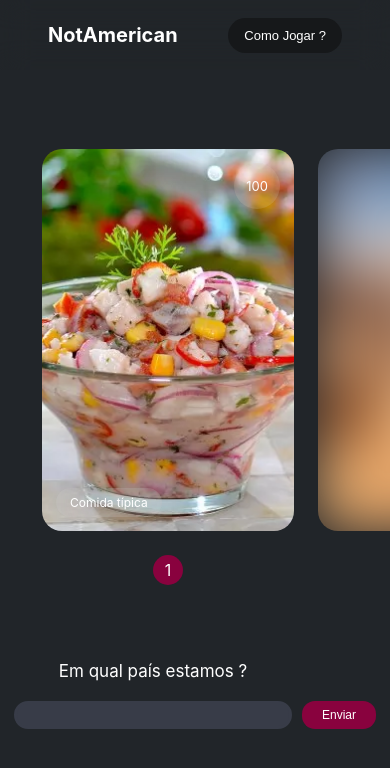
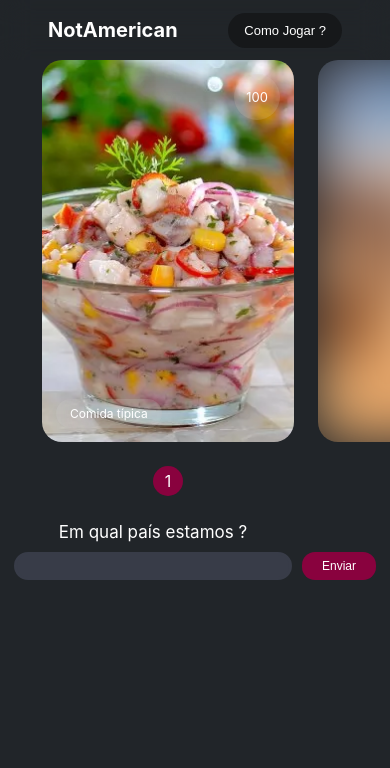
Before and after one commit to jefmoraes/xenomania, a Next.js app: page / in a window 390 px wide. Shown: the top 768 px of the page. Built offline with nearby package versions, Linux system fonts and the light colour scheme.

Commit message:
ajustes de tela mobile

```diff
--- a/src/pages/index.tsx
+++ b/src/pages/index.tsx
@@ -1,5 +1,5 @@
 import { NextPage } from "next"
-import { ChangeEvent, cloneElement, CSSProperties, FormEvent, useContext, useMemo, useRef, useState } from 'react'
+import { ChangeEvent, cloneElement, CSSProperties, FormEvent, HtmlHTMLAttributes, useContext, useMemo, useRef, useState } from 'react'
 import { ThemeContext } from 'styled-components'
 import { Tip, TipProps } from '../Components/Tip'
 import { locations } from '../data/locations'
@@ -16,7 +16,8 @@ import {
   ContainerInput,
   SendButton,
   ContentInput,
-  ButtonContainer
+  ButtonContainer,
+  Main
 
 
 } from '../styles'
@@ -49,9 +50,12 @@ const Home:NextPage = () =>{
       console.log('element.offsetLeft:'+ element.offsetLeft)
 
       if (elementLeft >= tips.offsetWidth + tips.scrollLeft) { //verifica se o elemento esta na tela
-        tips.scrollLeft = elementLeft - tips.offsetWidth + 48;
+        const deslocamento = elementLeft - tips.offsetWidth;
+        tips.scrollLeft = curId.current === 0
+          ? deslocamento
+          : deslocamento + 48;
       } else if (elementLeft <=  tips.scrollLeft) {
-        tips.scrollLeft = element.offsetLeft + 48;
+        tips.scrollLeft = element.offsetLeft ;
       }
 
       /* tips.scrollTo({
@@ -72,12 +76,15 @@ const Home:NextPage = () =>{
         console.log('parabéns');
         ref.current++;
 
+
         if(ref.current < locations.length){
 
           setLocal(locations[ref.current]);
 
           const newTips = tips.map((item,index): TipProps => {
+
             return{
+
               source:item.source,
               name: item.name,
               pos: item.pos,
@@ -88,6 +95,7 @@ const Home:NextPage = () =>{
           setTips([...newTips]);
           setTimeout(() => {
             setTips(locations[ref.current].tips as TipProps[]);
+
           }, 500)
 
         }else{
@@ -95,10 +103,11 @@ const Home:NextPage = () =>{
         }
         setAttempts(true);
         erros.current = 0;
-
+        curId.current = 0;
+        scrollToCard();
         //animação
       }else{
-        if( erros.current <= locations.length ){
+        if( erros.current < 5 ){
           curId.current++;
           scrollToCard();
           const updateTips = tips;
@@ -130,7 +139,7 @@ const Home:NextPage = () =>{
         <HelpButton onClick={modalPull}>Como Jogar ?</HelpButton>
       </Header>
       { modal && <Modal modalPull={modalPull}/> }
-      <main style={{ display:'flex', flexDirection:'column' , justifyContent:'space-evenly' , flex: 1 , paddingTop:114}}>
+      <Main>
         <ContentCards id='tips'>
           {tips.map ((item,index) => {
 
@@ -169,7 +178,7 @@ const Home:NextPage = () =>{
             <SendButton onClick={handleAnswerComparation}>Enviar</SendButton>
           </ButtonContainer>
         </ContainerInput>
-      </main>
+      </Main>
     </Container>
   )
 }
--- a/src/styles/index.ts
+++ b/src/styles/index.ts
@@ -5,7 +5,6 @@ export const Container = styled.div`
   display: flex ;
   min-height: 100vh;
   flex-direction: column;
-
 `;
 
 export const Header = styled.header`
@@ -21,9 +20,12 @@ export const Header = styled.header`
   backdrop-filter: blur(15px);
   border-bottom: 1px  ${props => props.theme.colors.primary};
 
+
   @media (max-width: 540px) {
-
     height: 70px;
+  }
+  @media (max-width: 414px) {
+    height: 60px;
   }
 `;
 
@@ -54,6 +56,25 @@ export const HelpButton = styled.button`
   }
 `;
 
+export const Main = styled.main`
+  display: flex;
+  flex-direction: column;
+  min-height: 100vh;
+  padding-top: 100px;
+  justify-content: center;
+  gap: 48px;
+
+  @media (max-width: 540px) {
+    padding-top: 80px;
+    justify-content: flex-start;
+
+  }
+  @media (max-width: 414px) {
+    gap: 0;
+    padding-top: 60px;
+  }
+`;
+
 export const ContentCards = styled.div`
   display: flex;
   flex-direction: row;
@@ -78,7 +99,6 @@ export const ContentCards = styled.div`
 
   @media (max-width: 540px) {
     gap: 24px;
-    margin-top: -30px;
   }
 
   `;
@@ -88,12 +108,10 @@ export const ContainerInput = styled.div`
   flex-direction: row;
   gap: 24px;
   justify-content: center;
-
-  padding: 0 14px 50px;
+  padding: 16px 14px ;
 
   @media (max-width: 540px) {
     gap: 10px;
-    justify-content: center;
   }
 `;
 
@@ -104,6 +122,9 @@ export const ContentInput = styled.div`
   max-width: 580px;
   width: 100%;
 
+  @media (max-width: 540px) {
+    gap: 10px;
+  }
 
 `;
 
```
